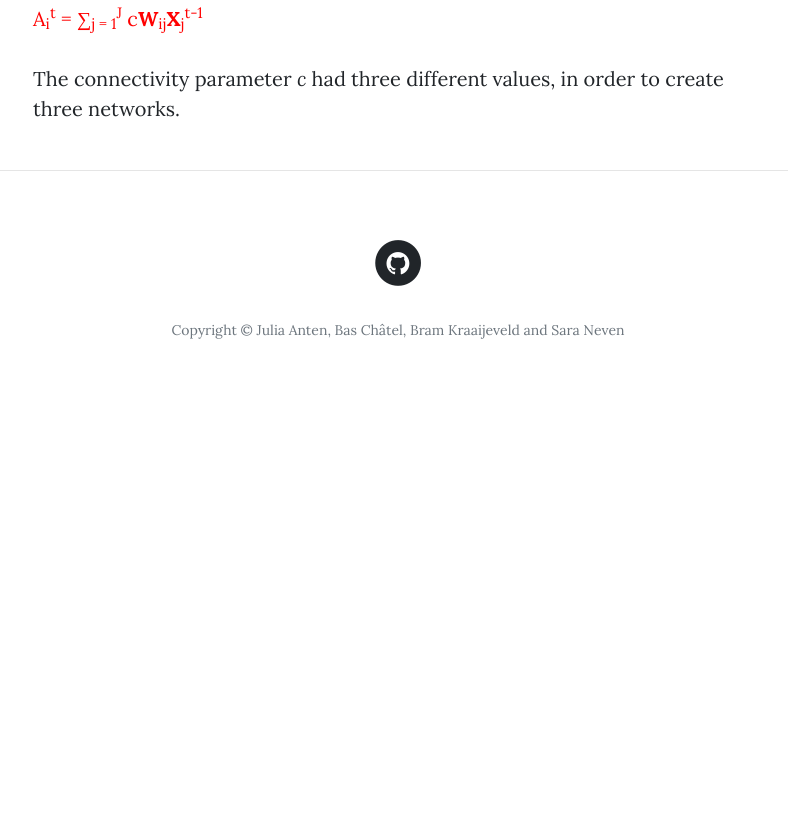
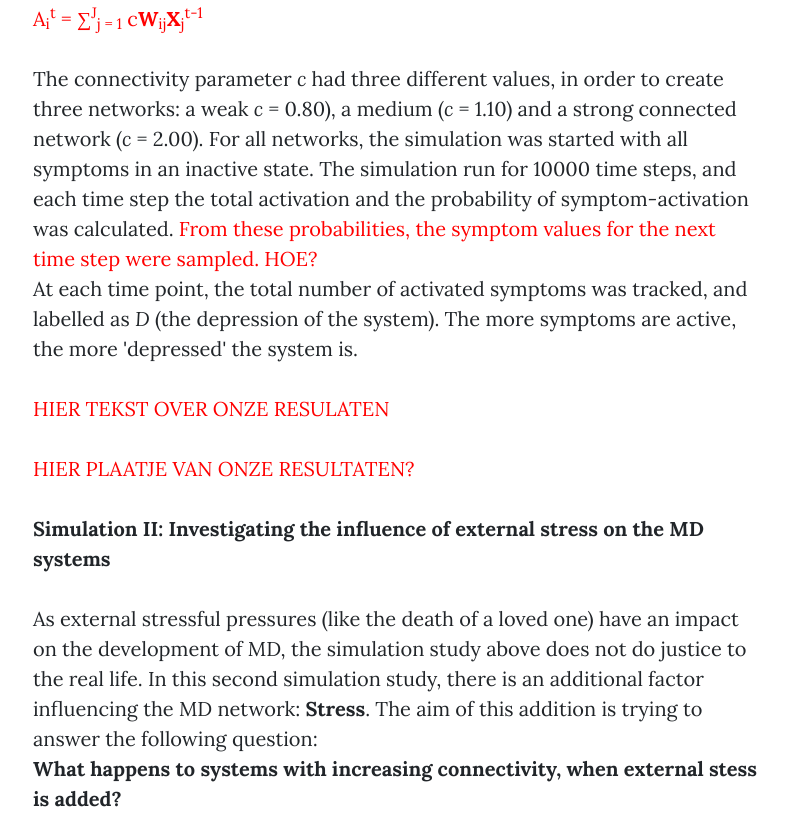
Before and after one commit to TamarTulp/Complex_systems, a website: page startbootstrap-clean-blog-gh-pages/startbootstrap-clean-blog-gh-pages/sim1.html in a window 1280 px wide. Shown: the part 3136-3950 px from the top of the page, without its empty margins (242-1030 px from the left). Before the commit the page ends 3542 px from the top, so only its background shows below. Drawn offline with nearby package versions, Linux system fonts and the light colour scheme.

Commit message:
nog meer tekst

```diff
--- a/startbootstrap-clean-blog-gh-pages/startbootstrap-clean-blog-gh-pages/sim1.html
+++ b/startbootstrap-clean-blog-gh-pages/startbootstrap-clean-blog-gh-pages/sim1.html
@@ -86,15 +86,26 @@
           <p>The model is constructed in the following way:
           <ul>
             <li>It is assumed that the total amount of activation symptom <i>i</i> receives at time <i>t</i> is the weighted summation of all neighboring symptoms <b>X</b>. This is represented by the <i>total activation function</i>:
-                      <p><font color="red">A<sub>i</sub><sup>t</sup> = &#8721<sub>j = 1</sub><sup>J</sup> <b>W</b><sub>ij</sub><b>X</b><sub>j</sub><sup>t-1</sup></font></p></li>
+                      <p><font color="red">A<sub>i</sub><sup>t</sup> = &#8721<sup>J</sup><sub>j = 1</sub> <b>W</b><sub>ij</sub><b>X</b><sub>j</sub><sup>t-1</sup></font></p></li>
             <li>The probability that a symptom becomes active at time <i>t</i> depends on the difference between the total activation of its neighbors and the symptoms threshold. <font color="red">The parameter <b>b<sub>i</sub></b> denotes the absolute value of the thresholds. The higher the total activation exceeds the threshold of that symptom, the higher the probability that the symptom becomes active. This is represented by the <i>probability function</i>:</font>
                       <p><b>P</b>(<b>X</b><sub>i</sub><sup>t</sup> = 1) = 1 &#8725 (1 + <i>e</i><sup>(<b>b<sub>i</sub></b> - A<sub>i</sub><sup>t</sup>)</sup></li>
           </ul>
           <p><b>The simulation I study</b>
               <p>To investigate the differences in vulnerability between strongly and weakly connected networks, the activation function is modified. The connectivity of the system is represented by the <i>connectivity parameter c</i>, which is multiplied with the weights-matrix <b>W</b>. This results in the following <i>total activation function</i>:
-              <p><font color="red">A<sub>i</sub><sup>t</sup> = &#8721<sub>j = 1</sub><sup>J</sup> c<b>W</b><sub>ij</sub><b>X</b><sub>j</sub><sup>t-1</sup></font></p></p></p>
+              <p><font color="red">A<sub>i</sub><sup>t</sup> = &#8721<sup>J</sup><sub>j = 1</sub> c<b>W</b><sub>ij</sub><b>X</b><sub>j</sub><sup>t-1</sup></font></p></p></p>
 
-            <p>The connectivity parameter <i>c</i> had three different values, in order to create three networks. </p>
+            <p>The connectivity parameter <i>c</i> had three different values, in order to create three networks: a weak <i>c</i> = 0.80), a medium (<i>c</i> = 1.10) and a strong connected network (<i>c</i> = 2.00). For all networks, the simulation was started with all symptoms in an inactive state. The simulation run for 10000 time steps, and each time step the total activation and the probability of symptom-activation was calculated. <font color="red">From these probabilities, the symptom values for the next time step were sampled. HOE?</font><br>
+            At each time point, the total number of activated symptoms was tracked, and labelled as <i>D</i> (the depression of the system). The more symptoms are active, the more 'depressed' the system is. </p>
+
+            <p><font color="red">HIER TEKST OVER ONZE RESULATEN</font></p>
+
+            <p><font color="red">HIER PLAATJE VAN ONZE RESULTATEN?</font></p>
+
+            <p><b>Simulation II: Investigating the influence of external stress on the MD systems</b></p>
+
+            As external stressful pressures (like the death of a loved one) have an impact on the development of MD, the simulation study above does not do justice to the real life. In this second simulation study, there is an additional factor influencing the MD network: <b>Stress</b>. The aim of this addition is trying to answer the following question:<br>
+            <b>What happens to systems with increasing connectivity, when external stess is added?</b><br>
+
 
           <p>
         </div>
```
